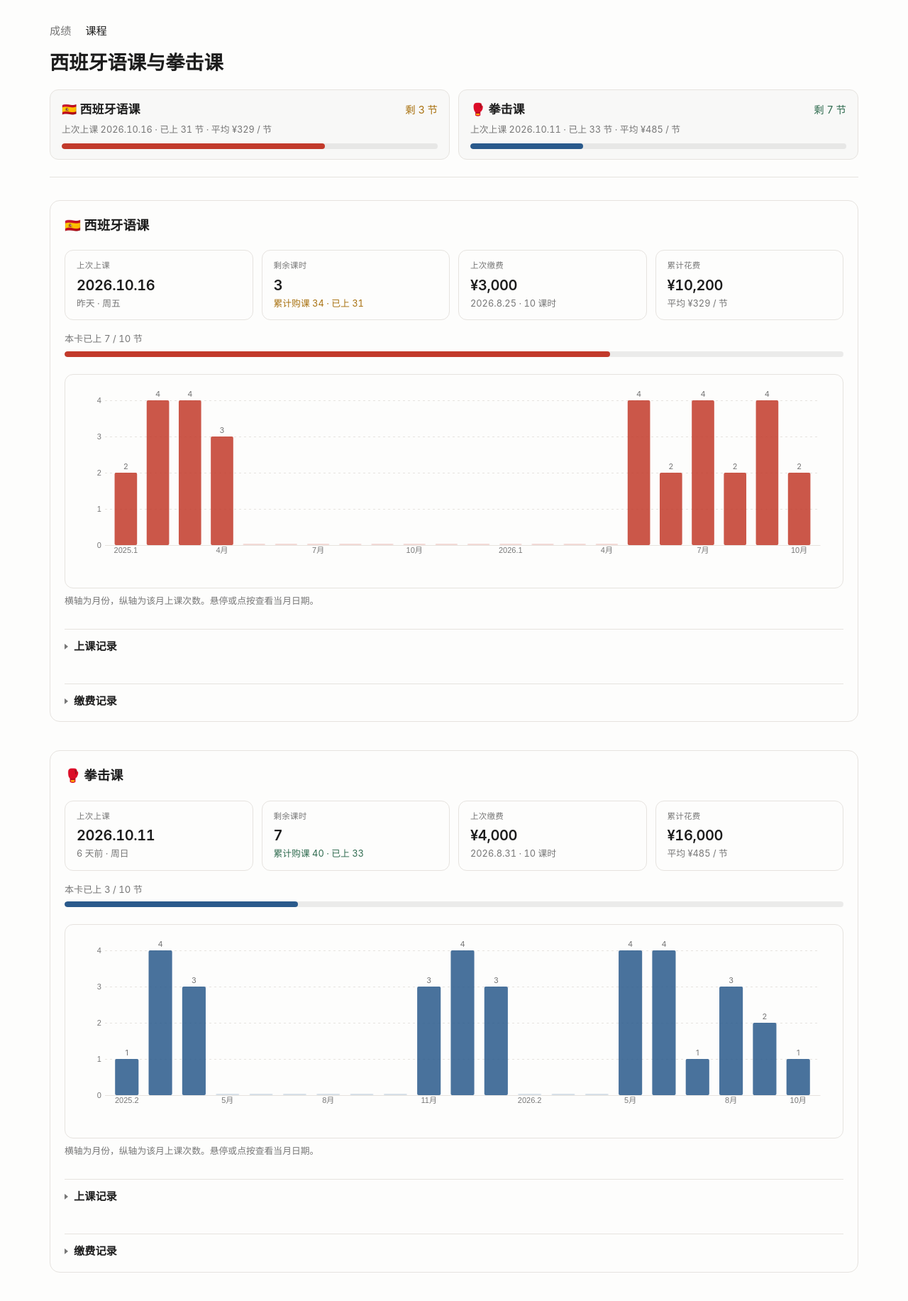
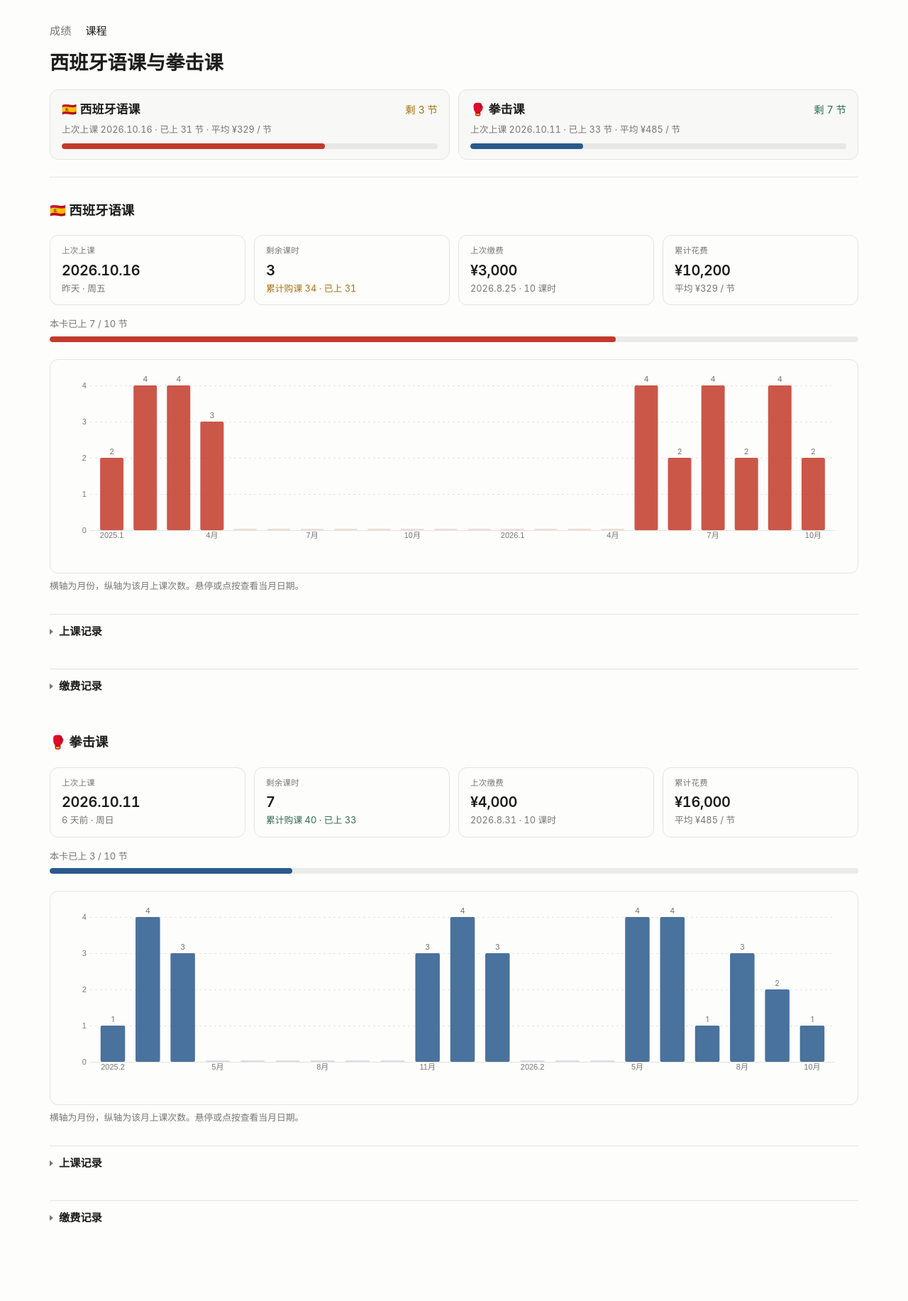
Before and after one commit to lvterry/lvterry.github.io, a Jekyll site: the page built from class.html, in a window 1280 px wide. Shown: the whole page at 71% size. Built offline with Jekyll 4.4.1, drawn with Linux system fonts in a browser that asks for light colours; after the commit the page ends 1781 px from its top, so only the background shows below that.

Commit message:
Remove card border around each course on class page

```diff
--- a/class.html
+++ b/class.html
@@ -145,12 +145,7 @@
       .glance-meta { margin-top: 0.3rem; color: var(--muted); font-size: 0.8rem; font-variant-numeric: tabular-nums; }
       .glance-card .progress-track { margin-top: 0.55rem; }
 
-      .course {
-        border: 1px solid var(--border);
-        border-radius: 14px;
-        padding: 1.25rem 1.25rem 0.25rem;
-        margin-bottom: 2.5rem;
-      }
+      .course { margin-bottom: 2.5rem; }
       .course-head { display: flex; align-items: baseline; gap: 0.6rem; flex-wrap: wrap; }
       .course-head h2 { display: inline-flex; align-items: baseline; gap: 0.45rem; }
       .stats {
@@ -253,7 +248,6 @@
       @media (max-width: 520px) {
         body { font-size: 16px; }
         h1 { font-size: 1.45rem; }
-        .course { padding: 1rem 0.9rem 0.25rem; }
       }
       @media (prefers-reduced-motion: reduce) {
         .chart-tooltip { transition: none; }
```
